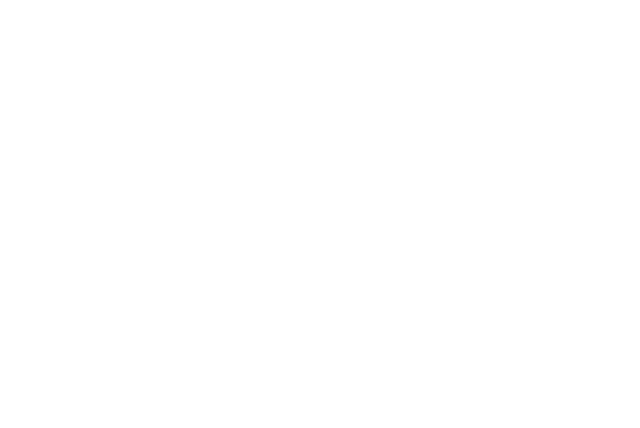
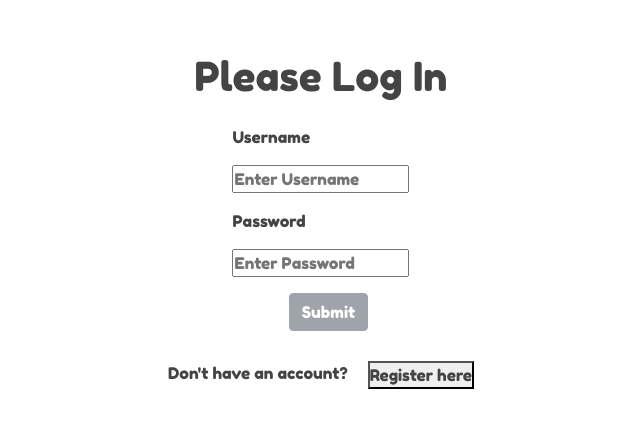
Before and after one commit to tanyapha/hw03, a React (Create React App) app in the folder frontend/: page /login in a window 1280 px wide. Before the commit this address had no page. Shown: the part 180-608 px from the top of the page, without its empty margins (319-959 px from the left). Built offline with nearby package versions, Linux system fonts and the light colour scheme.

Commit message:
update error message in login

```diff
--- a/frontend/src/App.js
+++ b/frontend/src/App.js
@@ -9,7 +9,7 @@
     <div className="wrapper">
       <BrowserRouter>
         <Routes>
-          <Route path="/" element={<Login />} />
+          <Route path="/login" element={<Login />} />
           <Route path="/dashboard" element={<Dashboard />} />
           <Route path="/register" element={<Register />} />
         </Routes>
--- a/frontend/src/components/Login/Login.js
+++ b/frontend/src/components/Login/Login.js
@@ -7,14 +7,13 @@
 
 export default function Login() {
   let navigate = useNavigate();
-  const url = "http://127.0.0.1:8000/api/auth/login";
+  //const url = "http://127.0.0.1:8000/api/auth/login";
   const [data, setData] = useState({username: "", password: ""});
-
+  var [errorShow, setErrorShow] = useState(false);
   function routeChange() {
     let path = "/register";
     navigate(path);
   }
-
   // helper function 1
   function handleChange(e) {
     const newdata = {...data}
@@ -40,7 +39,7 @@
         navigate("/Dashboard");
     }).catch(err => {
       console.log(err);
-      alert("Incorrect credentials.");
+      setErrorShow(true);
     });
   }
 
@@ -62,6 +61,11 @@
               <input type="password" id="password" value={data.password} placeholder="Enter Password" onChange={(e) => handleChange(e)}/>
             </label>
           </FormGroup>
+          <div>
+            {errorShow ? (
+              <div className="error">Incorrect credentials.</div>
+            ) : null}
+          </div>
           <div className="div-center-align">
             <Button type="submit" disabled={data.username === "" || data.password === ""}> Submit </Button>
           </div>
--- a/frontend/src/components/Register/Register.js
+++ b/frontend/src/components/Register/Register.js
@@ -3,16 +3,14 @@
 import { Button, Form, FormGroup } from "reactstrap";
 import "./Register.css";
 import axios from "axios";
-import PropTypes from "prop-types";
 
-export default function Register({setToken}) {
+export default function Register() {
   let navigate = useNavigate();
-  const url = "http://127.0.0.1:8000/api/auth/register";
   const [data, setData] = useState({username: "", password: ""});
   var [errorShow, setErrorShow] = useState(false);
 
   function routeChange() {
-    let path = "/";
+    let path = "/login";
     navigate(path);
   }
 
@@ -37,7 +35,7 @@
     }).then(res =>{
         console.log(res.data);
         alert("Successfully registered!");
-        navigate("/");
+        navigate("/login");
     }).catch(err => {
       console.log(err);
       setErrorShow(true);
```
